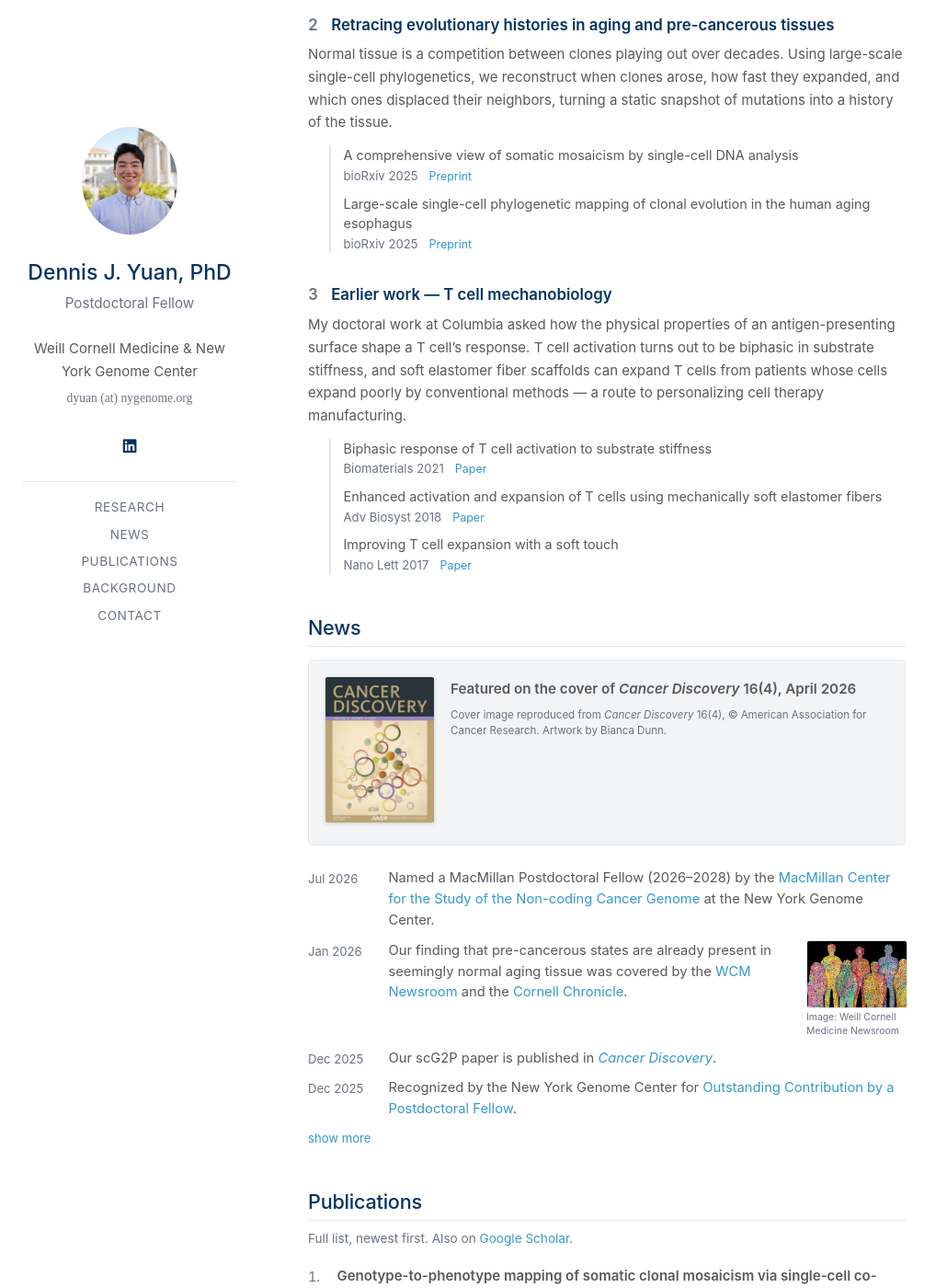
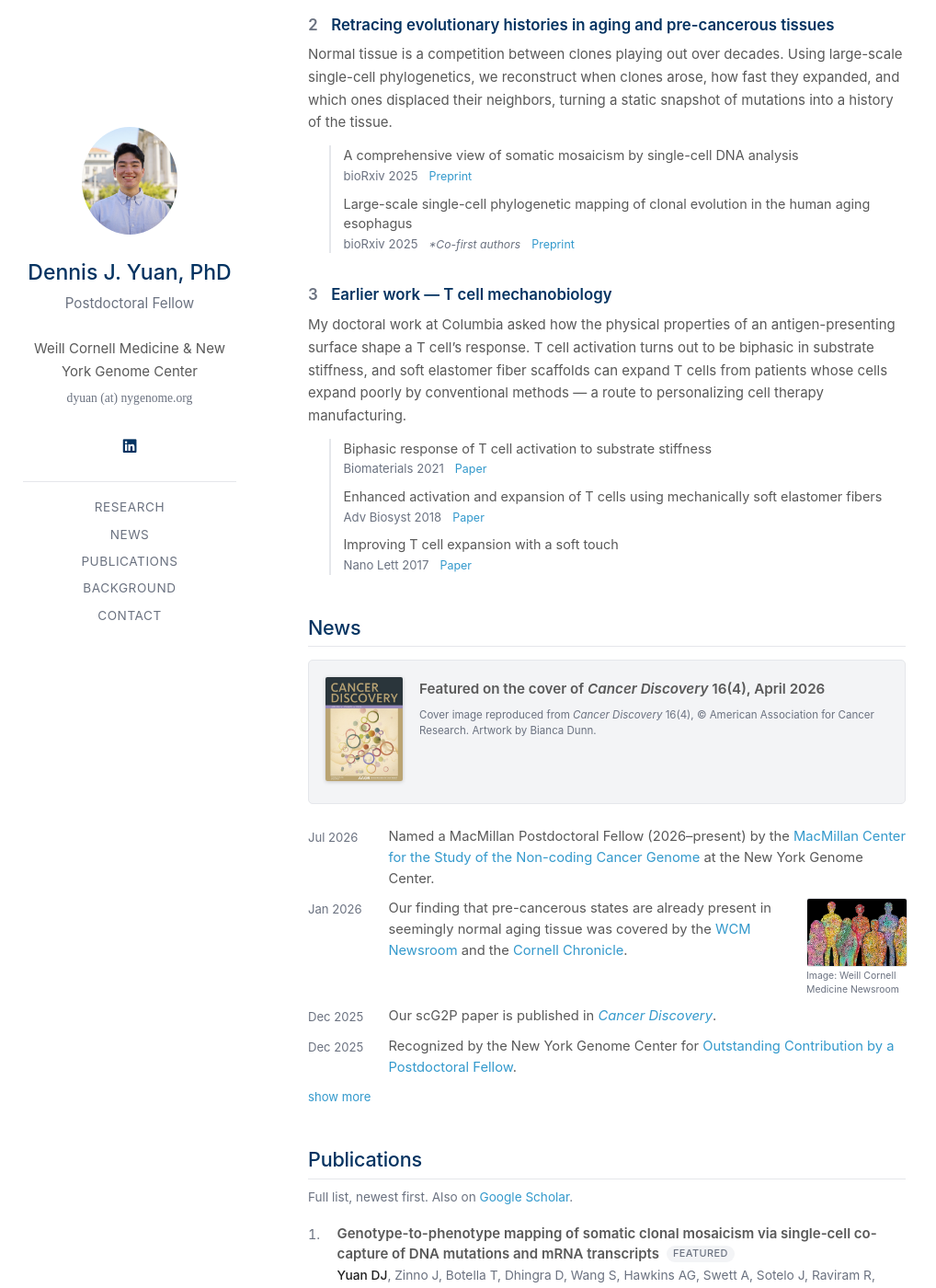
Before and after one commit to dennisjyuan/dennisjyuan.github.io, a Jekyll site: the page built from index.md, in a window 1280 px wide and 1400 px high, scrolled down 748 px. Shown: the whole window at 92% size, without its empty margins (135-1153 px from the left). Built offline with Jekyll 4.4.1, drawn with Linux system fonts in a browser that asks for light colours; a style sheet for code colours, icons or effects is not loaded; our own code applies the rules of GitHub Pages for plain Markdown files; some of the changed text lies outside the part shown.

Commit message:
updated research and news

```diff
--- a/_data/news.yml
+++ b/_data/news.yml
@@ -19,7 +19,7 @@ main:
 
 
   - date: "Jul 2026"
-    text: 'Named a MacMillan Postdoctoral Fellow (2026&ndash;2028) by the <a href="https://www.csncg.org/training-programs">MacMillan Center for the Study of the Non-coding Cancer Genome</a> at the New York Genome Center.'
+    text: 'Named a MacMillan Postdoctoral Fellow (2026&ndash;present) by the <a href="https://www.csncg.org/training-programs">MacMillan Center for the Study of the Non-coding Cancer Genome</a> at the New York Genome Center.'
 
   - date: "Jan 2026"
     text: 'Our finding that pre-cancerous states are already present in seemingly normal aging tissue was covered by the <a href="https://news.weill.cornell.edu/news/2026/01/scientists-identify-pre-cancerous-states-in-seemingly-normal-aging-tissues">WCM Newsroom</a> and the <a href="https://news.cornell.edu/stories/2026/01/pre-cancerous-states-identified-seemingly-normal-aging-tissues">Cornell Chronicle</a>.'
@@ -37,8 +37,5 @@ main:
   - date: "Oct 2025"
     text: 'Preprint out: <a href="https://doi.org/10.1101/2025.10.11.681805">large-scale single-cell phylogenetic mapping of clonal evolution in the human aging esophagus</a>.'
 
-  - date: "Aug 2025"
-    text: 'Preprint out: <a href="https://doi.org/10.1101/2025.08.11.669689">paired plus-minus sequencing</a>, an ultra-high throughput method for dual-strand DNA sequencing.'
-
   - date: "May 2024"
     text: 'scG2P preprint posted to <a href="https://doi.org/10.1101/2024.05.22.595241">bioRxiv</a>.'
--- a/_data/publications.yml
+++ b/_data/publications.yml
@@ -37,7 +37,8 @@ main:
         url: https://doi.org/10.1101/2025.10.31.685648
 
   - title: "Large-scale single-cell phylogenetic mapping of clonal evolution in the human aging esophagus"
-    authors: "Prieto T, <strong>Yuan DJ</strong>, Zinno J, Hughes C, Midler N, Kao S, Huuhtanen J, Raviram R, Fotopoulou F, Ruthen N, Rajagopalan S, Schiffman JS, D'Avino AR, Yoon SH, Sotelo J, Omans ND, Wheeler N, Garces A, Pradhan B, Cheng AP, Robine N, Potenski C, Godfrey K, Kakiuchi N, Yokoyama A, Ogawa S, Abrams J, Raimondi I, Landau DA"
+    authors: "Prieto T*, <strong>Yuan DJ</strong>*, Zinno J, Hughes C, Midler N, Kao S, Huuhtanen J, Raviram R, Fotopoulou F, Ruthen N, Rajagopalan S, Schiffman JS, D'Avino AR, Yoon SH, Sotelo J, Omans ND, Wheeler N, Garces A, Pradhan B, Cheng AP, Robine N, Potenski C, Godfrey K, Kakiuchi N, Yokoyama A, Ogawa S, Abrams J, Raimondi I, Landau DA"
+    note: "*Co-first authors"
     venue: "<em>bioRxiv</em> (preprint)"
     year: 2025
     venue_short: "bioRxiv"
--- a/_includes/background.md
+++ b/_includes/background.md
@@ -5,6 +5,7 @@
   <div class="cv-block">
     <h3 class="cv-heading">Appointments</h3>
     <ul class="cv-list">
+      <li><span class="cv-when">2026&ndash;present</span><span class="cv-what"><strong>MacMillan Fellow</strong><br>MacMillan Center for the Study of the Non-coding Cancer Genome<br><span class="cv-note">New York Genome Center</span></span></li>
       <li><span class="cv-when">2021&ndash;present</span><span class="cv-what"><strong>Postdoctoral Fellow</strong><br>Weill Cornell Medicine &amp; New York Genome Center<br><span class="cv-note">Landau Lab (Dan Landau, MD PhD)</span></span></li>
       <li><span class="cv-when">2017&ndash;2020</span><span class="cv-what"><strong>TL1 Precision Medicine Fellow</strong><br>Irving Institute for Clinical and Translational Research, CUIMC</span></li>
     </ul>
@@ -22,7 +23,7 @@
   <div class="cv-block">
     <h3 class="cv-heading">Awards</h3>
     <ul class="cv-list">
-      <li><span class="cv-when">2026&ndash;2028</span><span class="cv-what">MacMillan Postdoctoral Fellow<br><span class="cv-note">MacMillan Center for the Study of the Non-coding Cancer Genome, New York Genome Center</span></span></li>
+      <li><span class="cv-when">2026&ndash;present</span><span class="cv-what">MacMillan Postdoctoral Fellowship<br><span class="cv-note">MacMillan Center for the Study of the Non-coding Cancer Genome, New York Genome Center</span></span></li>
       <li><span class="cv-when">2025</span><span class="cv-what">Outstanding Contribution by a Postdoctoral Fellow<br><span class="cv-note">New York Genome Center</span></span></li>
       <li><span class="cv-when">2017&ndash;2020</span><span class="cv-what">NIH/NCATS TL1 Precision Medicine Fellowship</span></li>
     </ul>
--- a/_includes/publications.md
+++ b/_includes/publications.md
@@ -7,6 +7,7 @@
   <li class="pub{% if paper.highlight %} pub-highlight{% endif %}">
     <div class="pub-title">{{ paper.title }}</div>
     <div class="pub-authors">{{ paper.authors }}</div>
+    {% if paper.note %}<div class="pub-note">{{ paper.note }}</div>{% endif %}
     <div class="pub-venue">{{ paper.venue }}, {{ paper.year }}</div>
     {% if paper.links %}
     <div class="pub-links">
--- a/_includes/research.md
+++ b/_includes/research.md
@@ -12,6 +12,7 @@
       <li>
         <span class="tp-title">{{ paper.title }}</span>
         <span class="tp-venue">{{ paper.venue_short }} {{ paper.year }}</span>
+        {% if paper.note %}<span class="tp-note">{{ paper.note }}</span>{% endif %}
         {% if paper.links %}
         {% for link in paper.links %}<a class="tp-link" href="{{ link.url }}" target="_blank" rel="noopener">{{ link.label }}</a>{% endfor %}
         {% endif %}
--- a/assets/css/custom.css
+++ b/assets/css/custom.css
@@ -154,6 +154,13 @@ section h2#research {
   margin-right: 7px;
 }
 
+.tp-note {
+  font-size: 0.76rem;
+  color: var(--muted);
+  font-style: italic;
+  margin-right: 8px;
+}
+
 /* ---- news ----------------------------------------------------------------- */
 
 .news-list {
@@ -193,7 +200,7 @@ section h2#research {
 
 .cover-art img {
   display: block;
-  width: 118px;
+  width: 84px;
   height: auto;
   border-radius: 2px;
   box-shadow: 0 1px 4px rgba(0, 0, 0, 0.18);
@@ -309,6 +316,12 @@ section h2#research {
   font-size: 0.86rem;
   color: var(--muted);
   line-height: 1.5;
+}
+
+.pub-note {
+  font-size: 0.78rem;
+  color: var(--muted);
+  font-style: italic;
 }
 
 .pub-venue {
@@ -448,7 +461,7 @@ section h2#research {
 
   .cover-art,
   .cover-art img {
-    width: 120px;
+    width: 84px;
   }
 
   .theme-papers {
```
